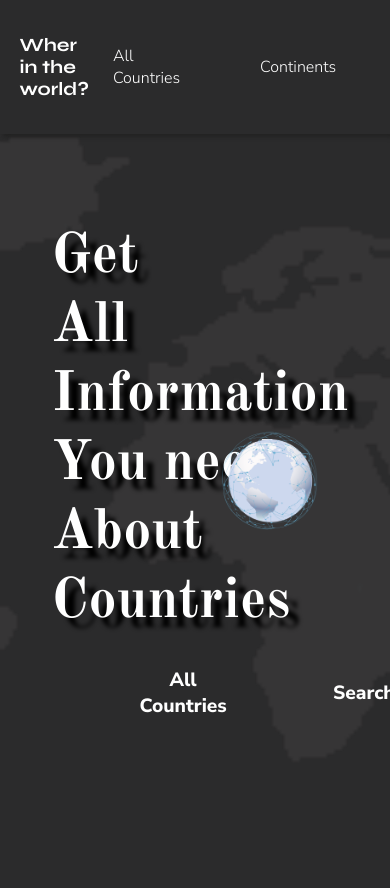
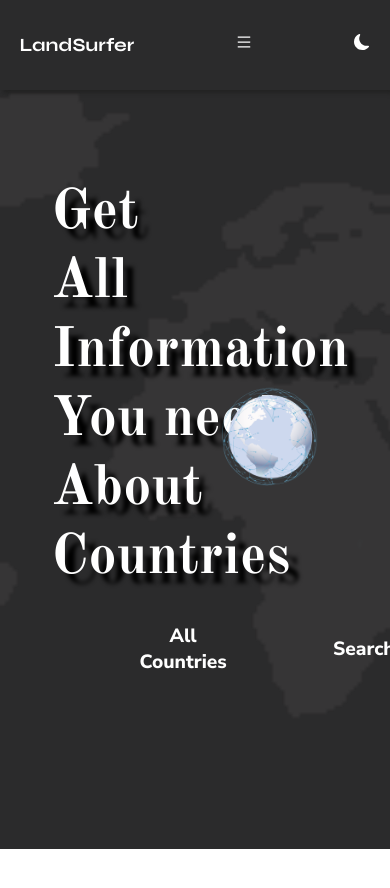
Before and after one commit to Masoud-z/LandSurfer, a Next.js app: page / in a window 390 px wide. Shown: the top 888 px of the page. After the commit the page ends 849 px from the top, so only its background shows below. Built offline with nearby package versions, Linux system fonts and the light colour scheme.

Commit message:
Make Layout component responsive

```diff
--- a/components/CoutryDetail/Details.tsx
+++ b/components/CoutryDetail/Details.tsx
@@ -15,7 +15,8 @@ const Details = (props:any) => {
     useEffect(()=>{
         fetch(`https://restcountries.com/v3.1/alpha/${props.cca}`)
         .then(res => res.json())
-        .then(data =>{ setCountry(data[0]);
+        .then(data =>{ setCountry(data[0]);console.log(data[0]);
+
         });
     },[])
 
--- a/components/LandingPage/style.tsx
+++ b/components/LandingPage/style.tsx
@@ -49,7 +49,7 @@ export const Btn = styled.button`
      background-color: transparent;
      border: none;
      color: ${props =>(props.dark?'#fff':'#000')};
-     border-radius: 5px;
+     border-radius: 8px;
      font-weight: bold;
      font-size: 1.2rem;
      transition: box-shadow 2s linear;;
--- a/components/cards/CountryDetailCard.tsx
+++ b/components/cards/CountryDetailCard.tsx
@@ -21,7 +21,8 @@ const CountryDetailCard = (props:any) => {
 
 
     useEffect(()=>{
-        const totalCountofAllCountries = props.borders.length
+       if(props.borders){
+            const totalCountofAllCountries = props.borders.length;
             let allCountries:any[] = []
             props.borders.map(async countryCode=>{
                 const resp = await fetch(`https://restcountries.com/v3.1/alpha/${countryCode}`)
@@ -31,7 +32,8 @@ const CountryDetailCard = (props:any) => {
                     setBorderCountries(allCountries)
                 }
             })
-    },[])
+        }
+    },[props])
 
 
 
--- a/components/layout/Layout.tsx
+++ b/components/layout/Layout.tsx
@@ -2,9 +2,10 @@
 import { css } from '@emotion/react';
 import styled from '@emotion/styled';
 
-import React, { useContext } from 'react';
-import { DarkModeContainer, Header, MainContainer, NavBar, Options, Page } from './styles';
+import React, { useContext, useState } from 'react';
+import { DarkModeContainer, Header, MainContainer, NavBar, Options, OptionsHolder, Page, Toggler } from './styles';
 import {BsFillMoonFill,BsMoon} from 'react-icons/bs'
+import {AiOutlineMenu} from 'react-icons/ai'
 import { Dark } from '../helper/Dark';
 import Link from 'next/link';
 import { ActivePage } from '../helper/ActivePage';
@@ -14,15 +15,31 @@ const Layout = (props:any) => {
     const {darkMode, setDarkMode}:any = useContext(Dark);
     const {active, setActive}:any = useContext(ActivePage);
 
+    const [showList, setShowList]:any= useState(false);
+
+    function toggleHandler(){
+        setShowList(prev =>!prev)
+    }
+
     return (
 
         <Page  dark={darkMode}>
             <Header  dark={darkMode}>
                 <Link href='/'>
-                    <h3> Wher in the world?</h3>
+                    <h3> LandSurfer</h3>
                 </Link>
 
-                <NavBar>
+
+
+                <NavBar >
+                    <Toggler
+                     dark={darkMode}
+                     onClick={toggleHandler}
+                     show={showList}>
+                        <AiOutlineMenu />
+                    </Toggler>
+
+                    <OptionsHolder show={showList} ark={darkMode}>
                     <Link href='./allCountries'>
                         <Options
                          dark={darkMode}
@@ -45,11 +62,12 @@ const Layout = (props:any) => {
                             Search
                         </Options>
                     </Link>
+                    </OptionsHolder>
                 </NavBar>
 
                 <DarkModeContainer dark={darkMode} onClick={()=>setDarkMode((perv:boolean)=>!perv)}>
                    {darkMode ? <BsFillMoonFill /> :<BsMoon />}
-                    Dark Mode
+                    <p>Dark Mode</p>
                 </DarkModeContainer>
             </Header>
             <MainContainer>
--- a/components/layout/styles.tsx
+++ b/components/layout/styles.tsx
@@ -12,12 +12,13 @@ export const Page = styled.div`
 export const Header = styled.div`
     width: 100%;
     display: flex;
-    align-items: center;
+    align-items: flex-start;
     justify-content: space-between;
     background-color: ${props=>(props.dark? 'rgb(43, 43, 44)': '#fff')};
     color: ${props =>(props.dark?'#fff':'#000')};
     box-shadow: 3px 3px 4px ${props =>(props.dark ? '#222' : '#ccc')};
     padding: 4vh 5vw;
+    transition: linear 0.4s;
 
     & > h3{
         font-family: 'Syne', sans-serif;
@@ -28,13 +29,53 @@ export const Header = styled.div`
 
 export const NavBar = styled.div`
     display: flex;
-    gap: 2rem;
-    align-items: center;
+    flex-direction: row;
+    align-items: flex-start;
     justify-content: center;
+    text-align: center;
+    transition: linear 0.4s;
+
+    @media screen and (max-width: 601px) {
+            flex-direction: column;
+        }
+`
+
+export const Toggler = styled.div`
+    color: ${props =>(props.dark?'#fff':'#000')};
+    transition: linear 0.4s;
+    text-align: center;
+    ${props=>(props.show ? 'transform: rotateZ(90deg);':'')}
+
+    &:hover{
+        cursor: pointer;
+        color: ${props =>(props.dark?'#aaa':'#444')};
+    }
+
+    @media screen and (min-width: 601px) {
+        display: none;
+    }
+`
+
+export const OptionsHolder = styled.div`
+    display: flex;
+    flex-direction: row;
+    align-items: flex-start;
+    justify-content: center;
+    transition: linear 0.4s;
+    @media screen and (max-width: 601px) {
+            display: ${props =>(props.show ? 'flex' : 'none' )};
+            position: absolute;
+            flex-direction: column;
+            top: 8vh;
+            background-color:${props =>(props.dark?'#fff':'#000')};
+            transform: translateX(-43%);
+            border-radius: 1rem;;
+        }
+
 `
 
 export const Options = styled.div`
-    padding: 0.5rem 1.5rem;
+    padding: 0rem 1.5rem;
     border-bottom: ${props => (props.activePage ? 'solid 2px red': 'none')};
     color: ${props =>(props.dark?'#fff':'#000')};
     &:hover{
@@ -42,7 +83,16 @@ export const Options = styled.div`
         background-color: ${props =>(props.dark?'rgba(255, 255, 255,0.1)':'rgba(0, 0, 0,0.1)')};
         border-radius: 2rem;
     }
+    @media screen and (max-width: 601px) {
+        width: 100%;
+        padding: 1rem 1rem;
+        &:hover{
+            border-radius: 1rem;
+        }
+    }
 `
+
+
 
 export const DarkModeContainer= styled.div`
     display: flex;
@@ -51,6 +101,11 @@ export const DarkModeContainer= styled.div`
     gap: 1vw;
     cursor: pointer;
     color: ${props =>(props.dark?'#fff':'rgba(0, 0, 0,0.4)')};
+    @media screen and (max-width: 750px) {
+      & > p{
+        display: none;
+      }
+    }
 `
 
 export const MainContainer = styled.div`
```
Lines whose indentation alone changed are shown as unchanged.
